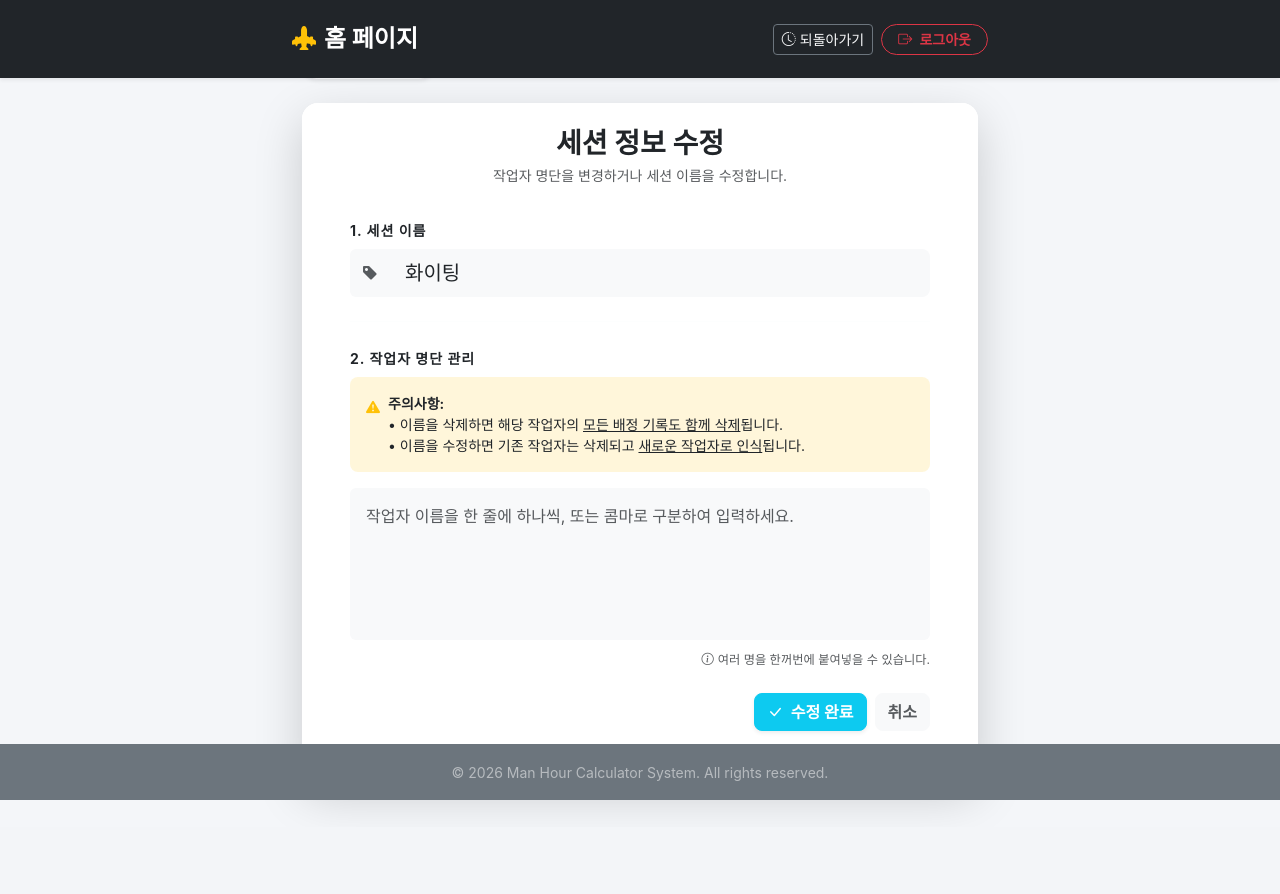
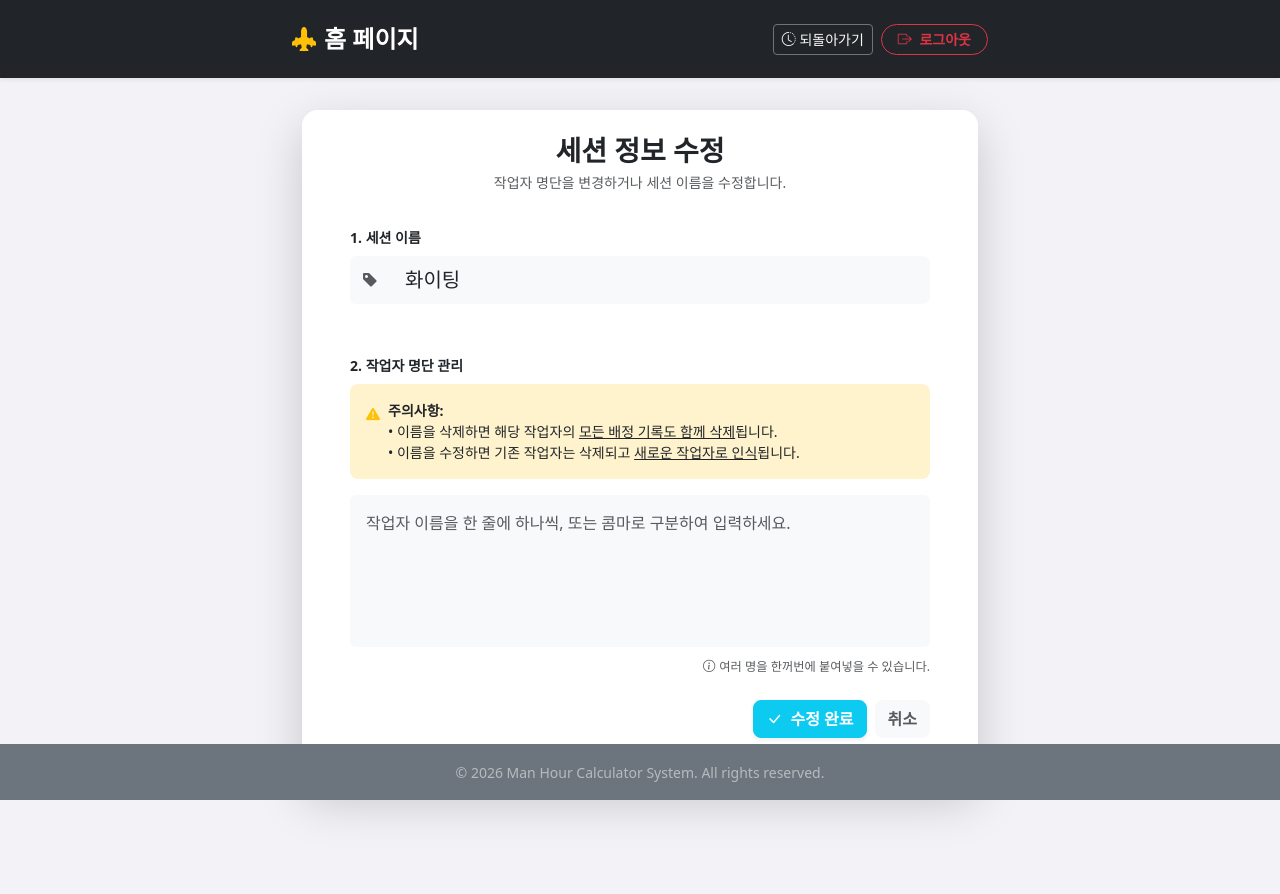
Before and after one commit to qndydfl/manhour, a Django app: template manning/templates/manning/edit_session.html in a window 1280 px wide. Before the commit the page ends 807 px from the top, so only its background shows below. Run offline with Django 5.2, Linux system fonts and the light colour scheme; the template is opened without the code that fills it: values that come from a table or form of the project are taken from there, others are empty; data comes from the database, SQL or seed files in the repository; both versions use the stored data as it was after the commit; some libraries are stand-ins or nearby versions; some web fonts are replaced.

Commit message:
css 수정

```diff
--- a/manning/templates/manning/assigned_summary.html
+++ b/manning/templates/manning/assigned_summary.html
@@ -21,7 +21,7 @@
 {% endblock navreturn %}
 
 {% block content %}
-<div class="container" style="max-width: 900px; padding-top: 100px;">
+<div class="container" style="max-width: 900px; ">
 
     <div class="d-flex justify-content-between align-items-center mb-4">
         <h4 class="fw-bold text-dark">📅 배정 현황 요약</h4>
--- a/manning/templates/manning/base/base.html
+++ b/manning/templates/manning/base/base.html
@@ -37,14 +37,14 @@
 
         <script defer src="https://unpkg.com/aos@2.3.1/dist/aos.js"></script>
 
-        <link rel="stylesheet" href="{% static 'css/base.css' %}" />
+        <link rel="stylesheet" href="{% static 'css/ios_ipad.css' %}" />
 
         <script defer src="{% static 'js/base.js' %}"></script>
 
         {% block css %}{% endblock css %} {% block js %}{% endblock js %}
     </head>
     <body>
-        {% if messages %}
+        {% comment %} {% if messages %}
         <div class="position-fixed top-0 end-0 p-3" style="z-index: 1080">
             {% for message in messages %}
             <div
@@ -65,7 +65,7 @@
             </div>
             {% endfor %}
         </div>
-        {% endif %}
+        {% endif %} {% endcomment %}
         {% block navbar %}
         <nav
             class="navbar navbar-expand-lg navbar-dark bg-dark py-3 mb-4 shadow-sm fixed-top w-100"
@@ -73,9 +73,7 @@
             <div class="container" {% block navsize %}{% endblock navsize %}>
                 <a
                     class="navbar-brand d-flex align-items-center gap-2 fw-bold fs-4"
-                    {% block navhome %}
-                    href="{% url 'index' %}"
-                    {% endblock navhome %}
+                    {% block navhome %}href="{% url 'index' %}"{% endblock navhome %}
                 >
                     <i class="bi bi-airplane-engines-fill text-warning"></i>
                     {% block navname %}<span>Manning System</span>{% endblock navname %}
@@ -108,9 +106,10 @@
         </nav>
         {% endblock navbar %}
 
-        <div class="container justify-content-center align-items-center">
-            {% block content %} {% block video %}{% endblock video %} {% endblock content %}
+        <div class="ios-wrap app-content">
+            {% block content %} {% endblock content %}
         </div>
+
         {% block footer %}
         <footer
             class="text-center text-white py-3 mt-4 bg-secondary fixed-bottom"
--- a/manning/templates/manning/edit_session.html
+++ b/manning/templates/manning/edit_session.html
@@ -8,7 +8,7 @@
 {% block navname %}<span>홈 페이지</span>{% endblock navname %}
 {% block navreturn %}
 <a
-    href="{% url 'index' %}"
+    href="{% url 'result_view' session.id %}"
     class="btn btn-outline-secondary btn-sm text-light border-secondary"
 >
     <i class="bi bi-clock-history"></i>
@@ -17,21 +17,11 @@
 {% endblock navreturn %}
 
 {% block content %}
-<div class="container mt-5 mb-5" style="max-width: 700px;">
-
-    <div class="d-flex justify-content-between align-items-center mb-4" data-aos="fade-down">
-        <a href="{% url 'result_view' session.id %}" class="btn btn-light btn-sm rounded-pill px-3 shadow-sm text-muted">
-            <i class="bi bi-arrow-left"></i> 결과 화면으로
-        </a>
-        <span class="badge bg-soft-secondary text-secondary rounded-pill">Session ID: {{ session.id }}</span>
-    </div>
+<div class="container mb-5" style="max-width: 700px;">
 
     <div class="card border-0 shadow-lg rounded-4 overflow-hidden" data-aos="fade-up">
 
-        <div class="card-header bg-white border-0 pt-4 pb-2 px-4 text-center">
-            {% comment %} <div class="d-inline-flex align-items-center justify-content-center bg-soft-info p-3 rounded-circle mb-3">
-                <i class="bi bi-gear-wide-connected fs-2 text-info"></i>
-            </div> {% endcomment %}
+        <div class="card-header bg-white border-0 pt-4 pb-2 px-4 text-center ios-topbar-shadow">
             <h3 class="fw-bold text-dark mb-1">세션 정보 수정</h3>
             <p class="text-muted small">작업자 명단을 변경하거나 세션 이름을 수정합니다.</p>
         </div>
--- a/manning/templates/manning/index.html
+++ b/manning/templates/manning/index.html
@@ -3,7 +3,7 @@
 {% block title %}대시보드 | Manning System{% endblock %}
 
 {% block css %}
-<link rel="stylesheet" href="{% static 'css/index.css' %}?v=2" />
+<link rel="stylesheet" href="{% static 'css/index.css' %}" />
 {% endblock css %}
 
 {% block js %}
@@ -11,7 +11,7 @@
 {% endblock js %}
 
 {% block content %}
-<div class="row g-4 mb-5" style="padding-top: 100px">
+<div class="row g-4 mb-5" data-aos="fade-up" data-aos-duration="1000">
     <div class="col-lg-7 d-flex flex-column justify-content-center">
         <div class="ps-2">
             <div class="d-flex align-items-center gap-2 mb-3">
--- a/manning/templates/manning/manage_items.html
+++ b/manning/templates/manning/manage_items.html
@@ -26,7 +26,7 @@
 {% endblock navreturn %}
 
 {% block content %}
-<div class="" style="padding-top: 100px">
+<div class="ios-topbar" >
     <div class="d-flex justify-content-between align-items-center mb-4">
         <div class="d-flex align-items-center gap-3">
             <div>
@@ -120,7 +120,7 @@
                             style="max-height: 200px; overflow-y: auto"
                         >
                             <table
-                                class="table table-sm table-hover mb-0 text-center align-middle small"
+                                class="table ios-table table-sm table-hover mb-0 text-center align-middle small"
                             >
                                 <thead class="table-light sticky-top">
                                     <tr>
--- a/manning/templates/manning/personal_schedule.html
+++ b/manning/templates/manning/personal_schedule.html
@@ -7,7 +7,7 @@
 <link rel="stylesheet" href="{% static 'css/personal_schedule.css' %}" />
 {% endblock css %}
 
-{% block navsize %}style="max-width: 900px;"{% endblock navsize %}
+{% comment %} {% block navsize %}style="max-width: 900px;"{% endblock navsize %}  {% endcomment %}
 {% block navhome %}href="{% url 'index' %}"{% endblock navhome %}
 {% block navname %}<span>홈 페이지</span>{% endblock navname %}
 
@@ -22,7 +22,7 @@
 {% endblock navreturn %}
 
 {% block content %}
-<div class="container" style="max-width: 900px; padding-top: 100px">
+<div class="container" style="max-width: 900px;">
     <div
         class="d-flex justify-content-between align-items-center mb-4"
         data-aos="fade-down"
--- a/manning/templates/manning/result_view.html
+++ b/manning/templates/manning/result_view.html
@@ -40,7 +40,7 @@
 {% endblock navreturn %}
 
 {% block content %}
-<div class="container" style="padding-top: 100px">
+<div class="" data-aos="fade-up" data-aos-duration="1000">
 
     <div
         class="d-flex flex-wrap justify-content-between align-items-center mb-4 gap-3"
--- /dev/null
+++ b/static/css/ios_ipad.css
@@ -0,0 +1,66 @@
+/* iPad/PC iOS-like */
+:root {
+    --ios-bg: #f2f2f7;
+    --ios-card: #ffffff;
+    --ios-border: rgba(0, 0, 0, 0.08);
+    --ios-shadow: 0 10px 30px rgba(0, 0, 0, 0.06);
+}
+
+body {
+    background: var(--ios-bg);
+}
+
+/* container */
+.ios-wrap {
+    max-width: 1200px;
+    margin: 0 auto;
+    padding: 110px 18px 60px; /* header + bottom */
+}
+
+/* sticky header blur */
+.ios-topbar {
+    position: sticky;
+    top: 0;
+    z-index: 20;
+    background: rgba(242, 242, 247, 0.75);
+    backdrop-filter: blur(12px);
+    border-bottom: 1px solid var(--ios-border);
+}
+
+/* cards */
+.ios-card {
+    background: var(--ios-card);
+    border: 0 !important;
+    border-radius: 20px !important;
+    box-shadow: var(--ios-shadow);
+}
+
+.ios-card .card-header {
+    background: transparent;
+    border-bottom: 1px solid rgba(0, 0, 0, 0.06);
+}
+
+/* iOS inputs */
+.ios-input,
+.ios-input:focus {
+    background: #f2f2f7 !important;
+    border: 0 !important;
+    border-radius: 14px !important;
+    box-shadow: none !important;
+}
+
+/* tables inside cards */
+.ios-table thead th {
+    background: #f6f6fa !important;
+    border-bottom: 1px solid rgba(0, 0, 0, 0.06);
+}
+.ios-table tbody td {
+    border-top: 1px solid rgba(0, 0, 0, 0.04);
+}
+
+/* subtle action bar */
+.ios-actionbar {
+    background: rgba(255, 255, 255, 0.86);
+    backdrop-filter: blur(12px);
+    border-top: 1px solid var(--ios-border);
+}
```
Also changed, not shown: manning/templates/manning/session_list.html (+18 -9 lines), static/css/index.css (+27 -15 lines), db.sqlite3.
